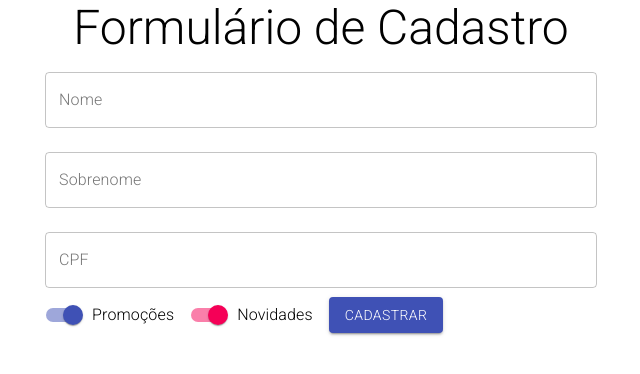
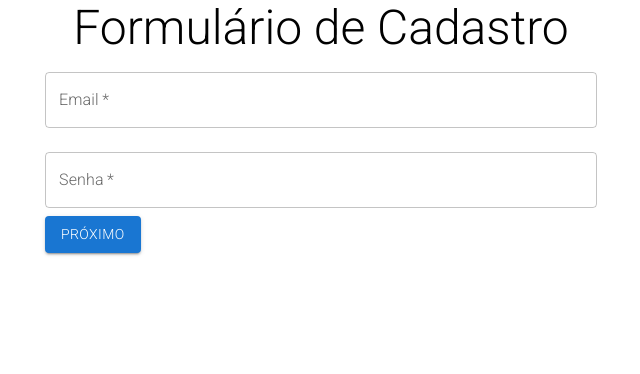
Before and after one commit to GhaSilva/formulario-cadastro-react, a React (Create React App) app: page / in a window 1280 px wide. Shown: the top 374 px of the page, without its empty margins (319-959 px from the left). Built offline with nearby package versions, Linux system fonts and the light colour scheme.

Commit message:
Removendo SwitchCase

```diff
--- a/src/components/FormularioCadastro/DadosEntrega.jsx
+++ b/src/components/FormularioCadastro/DadosEntrega.jsx
@@ -11,24 +11,28 @@
         id="endereco"
         label="Endereço"
         type="text"
+        required
       ></TextField>
       <TextField
         margin="normal"
         id="numero"
         label="Número"
         type="number"
+        required
       ></TextField>
       <TextField
         margin="normal"
         id="estado"
         label="Estado"
         type="text"
+        required
       ></TextField>
       <TextField
         margin="normal"
         id="cidade"
         label="Cidade"
         type="text"
+        required
       ></TextField>
       <Button fullWidth variant="contained" color="primary" type="submit">
         Finalizar Cadastro
--- a/src/components/FormularioCadastro/DadosPessoais.jsx
+++ b/src/components/FormularioCadastro/DadosPessoais.jsx
@@ -26,6 +26,7 @@
         fullWidth
         margin="normal"
         type="text"
+        required
       />
       <TextField
         value={sobrenome}
@@ -38,6 +39,7 @@
         fullWidth
         margin="normal"
         type="text"
+        required
       />
       <TextField
         value={cpf}
@@ -57,6 +59,7 @@
         type="number"
         id="CPF"
         label="CPF"
+        required
         variant="outlined"
         fullWidth
         margin="normal"
@@ -84,7 +87,7 @@
       />
 
       <Button variant="contained" color="primary" type="submit">
-        Cadastrar
+        Próximo
       </Button>
     </form>
   );
--- a/src/components/FormularioCadastro/DadosUsuario.jsx
+++ b/src/components/FormularioCadastro/DadosUsuario.jsx
@@ -1,10 +1,15 @@
 import { Button, TextField } from "@material-ui/core";
 import React from "react";
 
-function DadosUsuario() {
+function DadosUsuario({aoEnviar}) {
   return (
-    <form>
+    <form
+    onSubmit={(event) => {
+      event.preventDefault()
+      aoEnviar()
+    }}>
       <TextField
+        required
         margin="normal"
         fullWidth
         id="email"
@@ -13,13 +18,14 @@
       ></TextField>
       <TextField
         margin="normal"
+        required
         fullWidth
         id="senha"
         label="Senha"
         type="password"
       ></TextField>
       <Button variant="contained" color="primary" type="submit">
-        Cadastrar
+        Próximo
       </Button>
     </form>
   );
--- a/src/components/FormularioCadastro/FormularioCadastro.jsx
+++ b/src/components/FormularioCadastro/FormularioCadastro.jsx
@@ -1,26 +1,22 @@
-import { Typography } from "@material-ui/core";
 import React, { useState } from "react";
 import DadosEntrega from "./DadosEntrega";
 import DadosPessoais from "./DadosPessoais";
 import DadosUsuario from "./DadosUsuario";
 
 function FormularioCadastro({ aoEnviar, validarCPF }) {
-  const [etapaAtual, setEtapaAtual] = useState(1);
+  const [etapaAtual, setEtapaAtual] = useState(0);
 
-  function formularioAtual(etapa) {
-    switch (etapa) {
-      case 0:
-        return <DadosUsuario />;
-      case 1:
-        return <DadosPessoais aoEnviar={aoEnviar} validarCPF={validarCPF} />;
-      case 2:
-        return <DadosEntrega />;
-      default:
-        return <Typography>Erro ao selecionar formulário</Typography>;
-    }
+  const formularios = [
+    <DadosUsuario aoEnviar={proximo} />,
+    <DadosPessoais aoEnviar={proximo} validarCPF={validarCPF} />,
+    <DadosEntrega aoEnviar={aoEnviar} />,
+  ];
+
+  function proximo() {
+    setEtapaAtual(etapaAtual + 1);
   }
 
-  return <>{formularioAtual(etapaAtual)}</>;
+  return <>{formularios[etapaAtual]}</>;
 }
 
 export default FormularioCadastro;
```
